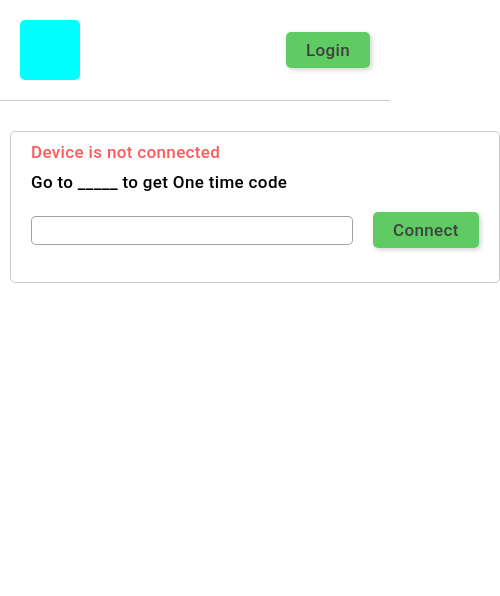
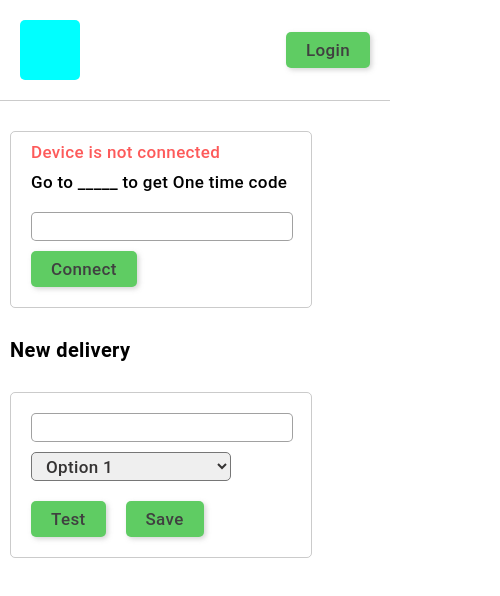
Before and after one commit to YakubovKirill/simple-react, a React (Create React App) app in the folder react-app/: page / in a window 390 px wide. Shown: the top 596 px of the page, 500 px wide, since content can reach past the window. Built offline with nearby package versions, Linux system fonts and the light colour scheme.

Commit message:
feat: add new delivery component to react app

```diff
--- a/react-app/src/App.css
+++ b/react-app/src/App.css
@@ -18,7 +18,7 @@ html, body, main {
   justify-content: center;
 }
 
-body, .App {
+body {
   width: 100%;
   height: 100%;
 }
@@ -52,6 +52,23 @@ button:focus { outline: none; }
 }
 .red-btn:hover { background-color: #f56c6c; }
 
+@media(max-width: 650px) {
+  #onetime-code, #delivery-name {width: 150px;}
+  #delivery-type, #onetime-code {width: 240px;}
+  #onetime-code {margin-bottom: 10px;}
+  #delivery-name {
+      margin-right: 0;
+      margin-bottom: 10px;
+      width: 250px;
+  }
+  .input-wrap {
+      display: flex;
+      flex-wrap: wrap;
+  }
+  .connected {width: 300px;}
+  .code-block { height: max-content;}
+}
+
 @media(max-width: 768px) {
   main { width: 100%; }
 }
--- a/react-app/src/App.js
+++ b/react-app/src/App.js
@@ -1,6 +1,7 @@
 import './App.css';
 import Connected from './components/Connected/Connected';
 import Header from './components/Header/Header';
+import NewDelivery from './components/NewDelivery/NewDelivery';
 
 function App() {
   return (
@@ -8,6 +9,7 @@ function App() {
       <main>
         <Header />
         <Connected />
+        <NewDelivery />
       </main>
     </div>
   );
--- a/react-app/src/components/Connected/Connected.css
+++ b/react-app/src/components/Connected/Connected.css
@@ -20,7 +20,7 @@
     margin: 20px 20px;
 }
 
-#onetime-code {
+#onetime-code, #delivery-name {
     height: 27px;
     border: 1px solid #5d5d5d94;
     border-radius: 5px;
@@ -30,9 +30,22 @@
     width: 300px;
 }
 
-#onetime-code:focus { outline: none; }
+#onetime-code:focus, #delivery-name:focus, #delivery-type:focus { outline: none; }
 
 .con-small {
     width: 300px;
     height: 100px;
 }
+
+@media(max-width: 650px) {
+    #onetime-code, #delivery-name {width: 150px;}
+    #delivery-type, #onetime-code {width: 240px;}
+    #onetime-code {margin-bottom: 10px;}
+    #delivery-name {
+        margin-right: 0;
+        margin-bottom: 10px;
+        width: 250px;
+    }
+    .connected {width: 300px;}
+    .code-block { height: max-content;}
+}
--- /dev/null
+++ b/react-app/src/components/NewDelivery/NewDelivery.css
@@ -0,0 +1,20 @@
+#new-delivery-section {
+    margin: 30px 0px;
+}
+.new-deliv-header { margin: 10px; }
+.new-deliv-header p {
+    font-weight: 600;
+    font-size: 20px;
+}
+
+.input-wrap, .button-wrap { margin: 20px }
+
+#delivery-type {
+    height: 29px;
+    border-radius: 5px;
+    min-width: max-content;
+    width: 200px;
+    padding: 0px 10px;
+    color: #353333;
+}
+#delivery-type:hover { cursor: pointer;}
--- /dev/null
+++ b/react-app/src/components/NewDelivery/NewDelivery.js
@@ -0,0 +1,25 @@
+import './NewDelivery.css'
+function NewDelivery() {
+    return (
+        <div id="new-delivery-section">
+                <div className="new-deliv-header"><p>New delivery</p></div>
+                <div className="connected">
+                    <div className="input-wrap">
+                        <input type="text" name="delivery-name" id="delivery-name" />
+                        <select name="delivery-type" id="delivery-type">
+                            <option value="Option_1">Option 1</option>
+                            <option value="Option_2">Option 2</option>
+                            <option value="Option_3">Option 3</option>
+                            <option value="Option_4">Option 4</option>
+                        </select>
+                    </div>
+                    <div className="button-wrap">
+                        <button className="green-btn m-r-20">Test</button>
+                        <button className="green-btn">Save</button>
+                    </div>
+                </div>
+        </div>
+    )
+}
+
+export default NewDelivery
```
